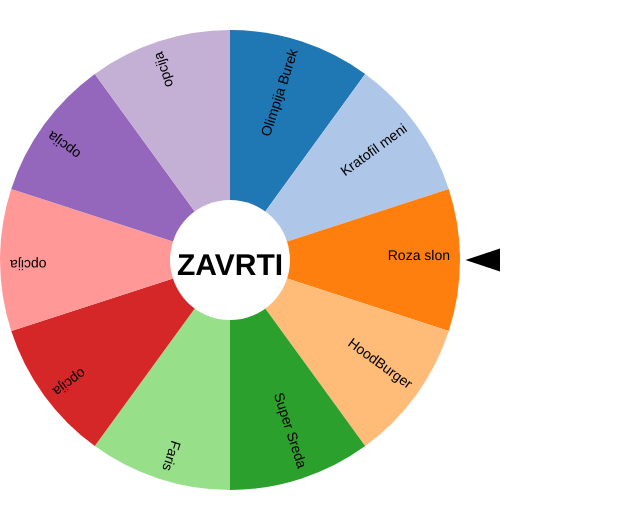
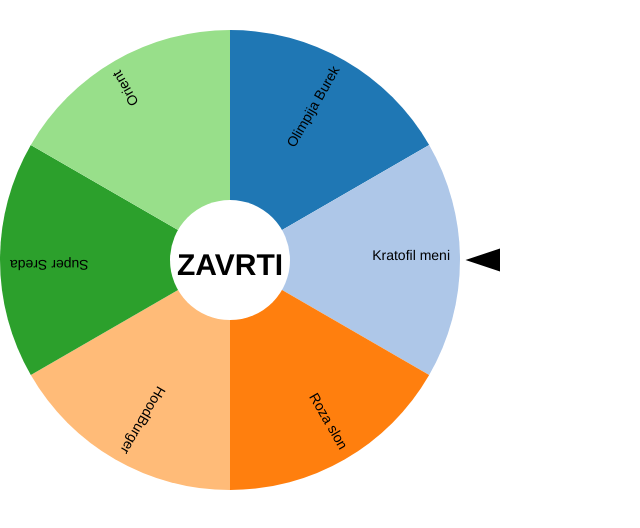
Before and after one commit to mus455/malca-spin, a plain HTML site: page index.html in a window 1280 px wide. Shown: the whole page, without its empty margins (0-640 px from the left). Drawn offline with nearby package versions, Linux system fonts and the light colour scheme.

Commit message:
Update index.html

```diff
--- a/index.html
+++ b/index.html
@@ -87,17 +87,14 @@ SOFTWARE.
         //http://osric.com/bingo-card-generator/?title=HTML+and+CSS+BINGO!&words=padding%2Cfont-family%2Ccolor%2Cfont-weight%2Cfont-size%2Cbackground-color%2Cnesting%2Cbottom%2Csans-serif%2Cperiod%2Cpound+sign%2C%EF%B9%A4body%EF%B9%A5%2C%EF%B9%A4ul%EF%B9%A5%2C%EF%B9%A4h1%EF%B9%A5%2Cmargin%2C%3C++%3E%2C{+}%2C%EF%B9%A4p%EF%B9%A5%2C%EF%B9%A4!DOCTYPE+html%EF%B9%A5%2C%EF%B9%A4head%EF%B9%A5%2Ccolon%2C%EF%B9%A4style%EF%B9%A5%2C.html%2CHTML%2CCSS%2CJavaScript%2Cborder&freespace=true&freespaceValue=Web+Design+Master&freespaceRandom=false&width=5&height=5&number=35#results
 
         var data = [
-                    {"label":"Olimpija Burek",  "value":1,  "question":"Default izbira, nemores se zmotit, pizza je najboljši (kadar je)"}, // padding
-                    {"label":"Kratofil meni",  "value":1,  "question":"Izberi nekaj iz kratofil menija, npr. osliča"}, //font-family
-                    {"label":"Roza slon",  "value":1,  "question":"Njammi tajska! (ne pozabi prezračit pisarne in uzet brez arašidov)"}, //color
-                    {"label":"HoodBurger",  "value":1,  "question":"Odličen burger ampak malo draga malca."}, //font-weight
-                    {"label":"Super Sreda",  "value":1,  "question":"macdonalds meni, najbolj deluje v sredo"}, //font-size
-                    {"label":"Faris",  "value":1,  "question":"Falafli in wrapi. Znajo bit hladni. Bolj za poletne dni."}, //background-color
-                    {"label":"opcija",  "value":1,  "question":"bo dodano"}, //nesting
-                    {"label":"opcija",  "value":1,  "question":"bo dodano"}, //bottom
-                    {"label":"opcija",  "value":1,  "question":"bo dodano"}, //sans-serif
-                    {"label":"opcija", "value":1, "question":"bo dodano"} //comma
+                    {"label":"Olimpija Burek",  "value":1,  "question":"Olimpija burek"}, // padding
+                    {"label":"Kratofil meni",  "value":1,  "question":"Kratofil meni"}, //font-family
+                    {"label":"Roza slon",  "value":1,  "question":"Roza slon tajska"}, //color
+                    {"label":"HoodBurger",  "value":1,  "question":"Hood burger"}, //font-weight
+                    {"label":"Super Sreda",  "value":1,  "question":"mcdonalds super sreda"}, //font-size
+                    {"label":"Orient",  "value":1,  "question":"Orient express: http://restavracija-oe.si/"} //background-color
         ];
+
 
 
         var svg = d3.select('#chart')
```
